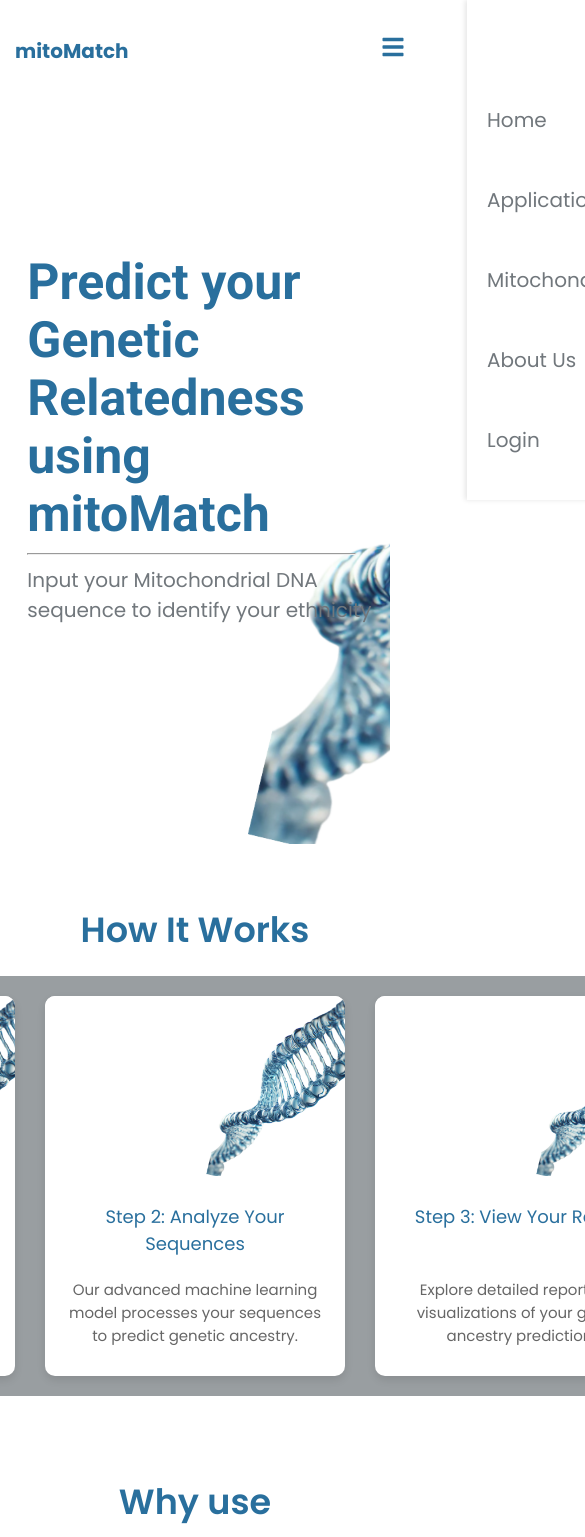
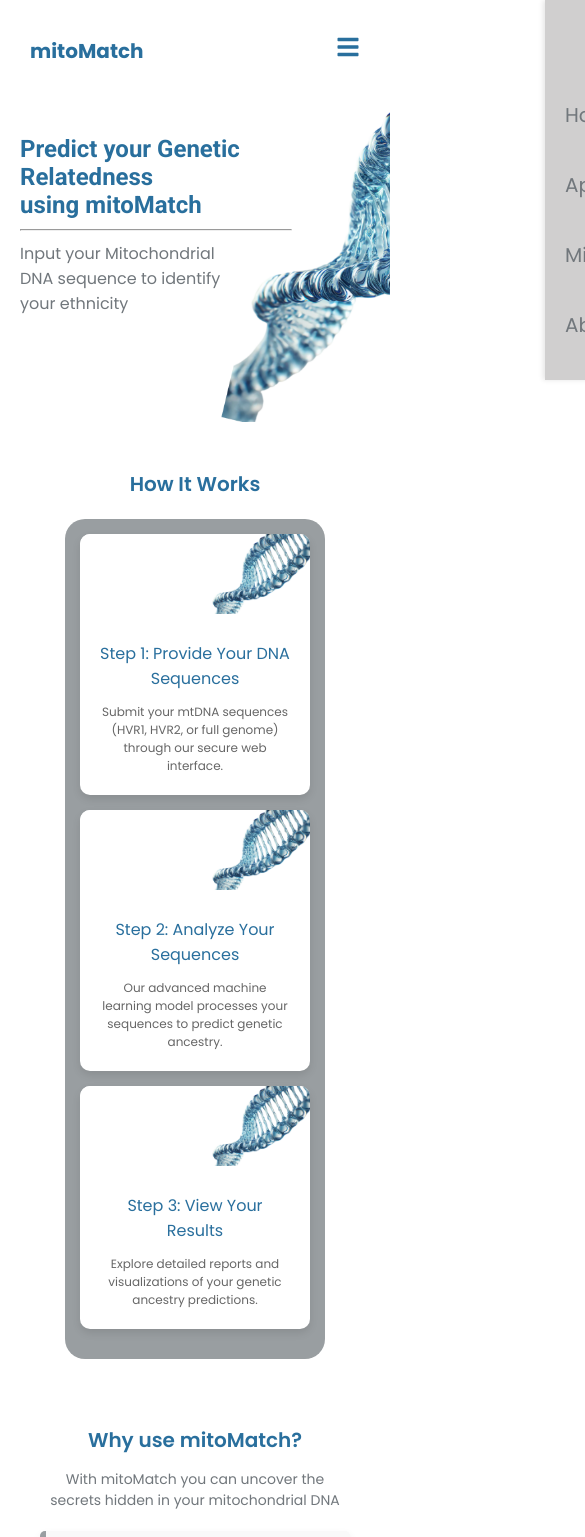
Before and after one commit to saliha-ziyard/mtDNA-ML-Project, a React (Vite) app in the folder Frontend/mtdna-project/: page / in a window 390 px wide. Shown: the top 1537 px of the page, 585 px wide, since content can reach past the window. Built offline with nearby package versions, Linux system fonts and the light colour scheme.

Commit message:
navigation and home page changes

```diff
--- a/Frontend/mtdna-project/src/App.scss
+++ b/Frontend/mtdna-project/src/App.scss
@@ -36,179 +36,7 @@ body {
 
 
 
-//home
-.hero-component{
-  width: 100%;
-  height: 100dvh;
-  position: relative;
 
-  img{
-    width: 100%;
-    height: 100%;
-    object-fit: cover
-  }
-
-  .hero-text-container{
-    padding-left: $paddingLeftDesktop;
-    position: absolute;
-    top: 30%;
-    // left: 0;
-    // right: 60%;
-    z-index: 4;
-
-    h1{
-      font-size: 50px;
-      text-align: left;
-      color: $PrimaryFontColour;
-      font-weight: 700;
-      margin: 0;
-      font-family: 'Roboto', sans-serif;
-      }
-      h2{
-        font-size: 20px;
-        color: $SecondaryFontColour;
-        font-weight: 400;
-        text-align: left;
-        margin: 0;
-      }
-      hr{
-        margin: 10px;
-        margin-left: 0;
-        width: 90%;
-      }
-  }
-}
-
-.how-it-works-component{
-  display: flex;
-  flex-direction: column;
-  // padding-left: $paddingLeftDesktop;
-  align-items: center;
-  justify-content: center;
-
-  h2{
-    font-size: $PrimaryFontSize;
-    color: $PrimaryFontColour;
-    margin-bottom: 20px;
-    font-weight: 600;
-    padding-top: $HeadingPaddingTop;
-  }
-
-  .how-it-works-cards{
-    width: 960px;
-    display: flex;
-    justify-content: space-between;
-    align-items: center;
-    padding: 20px;
-    border-radius: 20px;
-    background-color: $CardBackgroundColour;
-
-    .how-it-works-card{
-      background-color: #fff;
-      border-radius: 10px;
-      box-shadow: 0 4px 8px rgba(0, 0, 0, 0.1);
-      overflow: hidden;
-      max-width: 300px;
-      height: 380px;
-      text-align: center;
-      transition: transform 0.3s ease, box-shadow 0.3s ease;
-
-      img{
-        width: 100%;
-        height: 180px;
-        object-fit: cover;
-      }
-
-      .content{
-        padding: 20px ;
-
-        h3 {
-          font-size: 18px;
-          margin-bottom: 10px;
-          margin-top: 0;
-          color: $PrimaryFontColour;
-          font-weight: 400;
-          height: 50px;
-        }
-
-        .description-box{
-          display: flex;
-
-          p{
-            font-size: 15px;
-            color: $ThirdFontColour;
-            margin-bottom: 20px;
-          }
-        }
-
-      }
-    }
-    .how-it-works-card:hover{
-      transform: translateY(-10px);
-      box-shadow: 0 8px 16px rgba(0, 0, 0, 0.2);
-    }
-  }
-}
-
-.why-use-component {
-  background-color: #fff;
-  padding: 20px;
-  text-align: center;
-
-  h2 {
-    font-size: $PrimaryFontSize;
-    color: $PrimaryFontColour;
-    margin-bottom: 0px;
-    font-weight: 600;
-    padding-top: $HeadingPaddingTop;
-  }
-
-  .content {
-    max-width: 1000px;
-    margin: 0 auto;
-    padding-bottom: $HeadingPaddingTop;
-
-
-    .subtitle {
-      font-size: 17px;
-      color: $SecondaryFontColour;
-      margin-bottom: 30px;
-    }
-
-    .features {
-      display: flex;
-      flex-direction: column;
-      gap: 30px;
-
-      .why-use-card {
-        text-align: left;
-        padding: 20px;
-        border-left: 6px solid $CardBackgroundColour;
-        background-color: #f9f9f9;
-        border-radius: 5px;
-        transition: transform 0.3s ease, box-shadow 0.3s ease;
-        box-shadow: 0 4px 8px rgba(0, 0, 0, 0.08);
-
-
-        h3 {
-          font-size: 20px;
-          color: $PrimaryFontColour;
-          margin-bottom: 10px;
-        }
-
-        p {
-          font-size: 15px;
-          color: $SecondaryFontColour;
-        }
-      }
-      .why-use-card:hover {
-        transform: translateY(-5px);
-        box-shadow: 0 4px 8px rgba(0, 0, 0, 0.1);
-      }
-    }
-  }
-
-}
 
 //Application
 .header-component {
--- /dev/null
+++ b/Frontend/mtdna-project/src/cssStyles/HomeCss.scss
@@ -0,0 +1,326 @@
+@import './variables.scss';
+
+// Hero Component
+.hero-component {
+  width: 100%;
+  height: 100dvh;
+  position: relative;
+  margin-bottom: 0; /* Ensure no bottom margin */
+
+  img {
+    width: 100%;
+    height: 100%;
+    object-fit: cover;
+    display: block; /* Prevents image spacing issues */
+  }
+
+  .hero-text-container {
+    padding-left: $paddingLeftDesktop;
+    position: absolute;
+    top: 30%;
+    z-index: 4;
+    max-width: 800px;
+
+    h1 {
+      font-size: 50px;
+      text-align: left;
+      color: $PrimaryFontColour;
+      font-weight: 700;
+      margin: 0;
+      font-family: 'Roboto', sans-serif;
+    }
+
+    h2 {
+      font-size: 20px;
+      color: $SecondaryFontColour;
+      font-weight: 400;
+      text-align: left;
+      margin: 0;
+    }
+
+    hr {
+      margin: 10px 0 10px 0;
+      width: 90%;
+    }
+  }
+}
+
+// How It Works Component
+.how-it-works-component {
+  display: flex;
+  flex-direction: column;
+  align-items: center;
+  justify-content: center;
+  padding: 0 20px;
+  // margin-top: 0; /* Remove any top margin */
+
+  h2 {
+    font-size: $PrimaryFontSize;
+    color: $PrimaryFontColour;
+    margin-bottom: 20px;
+    font-weight: 600;
+    padding-top: $HeadingPaddingTop;
+  }
+
+  .how-it-works-cards {
+    width: 100%;
+    max-width: 960px;
+    display: flex;
+    justify-content: space-between;
+    align-items: stretch;
+    padding: 20px;
+    border-radius: 20px;
+    background-color: $CardBackgroundColour;
+    gap: 15px;
+
+    .how-it-works-card {
+      background-color: #fff;
+      border-radius: 10px;
+      box-shadow: 0 4px 8px rgba(0, 0, 0, 0.1);
+      overflow: hidden;
+      max-width: 300px;
+      width: 100%;
+      height: auto;
+      text-align: center;
+      transition: transform 0.3s ease, box-shadow 0.3s ease;
+
+      img {
+        width: 100%;
+        height: 180px;
+        object-fit: cover;
+      }
+
+      .content {
+        padding: 20px;
+        display: flex;
+        flex-direction: column;
+        height: calc(100% - 180px);
+
+        h3 {
+          font-size: 18px;
+          margin-bottom: 10px;
+          margin-top: 0;
+          color: $PrimaryFontColour;
+          font-weight: 400;
+          min-height: 50px;
+        }
+
+        .description-box {
+          display: flex;
+          flex: 1;
+
+          p {
+            font-size: 15px;
+            color: $ThirdFontColour;
+            margin-bottom: 20px;
+          }
+        }
+      }
+
+      &:hover {
+        transform: translateY(-10px);
+        box-shadow: 0 8px 16px rgba(0, 0, 0, 0.2);
+      }
+    }
+  }
+}
+
+// Why Use Component
+.why-use-component {
+  background-color: #fff;
+  padding: 20px;
+  text-align: center;
+
+  h2 {
+    font-size: $PrimaryFontSize;
+    color: $PrimaryFontColour;
+    margin-bottom: 0;
+    font-weight: 600;
+    padding-top: $HeadingPaddingTop;
+  }
+
+  .content {
+    max-width: 1000px;
+    margin: 0 auto;
+    padding-bottom: $HeadingPaddingTop;
+    padding-left: 20px;
+    padding-right: 20px;
+
+    .subtitle {
+      font-size: 17px;
+      color: $SecondaryFontColour;
+      margin-bottom: 30px;
+    }
+
+    .features {
+      display: flex;
+      flex-direction: column;
+      gap: 30px;
+
+      .why-use-card {
+        text-align: left;
+        padding: 20px;
+        border-left: 6px solid $CardBackgroundColour;
+        background-color: #f9f9f9;
+        border-radius: 5px;
+        transition: transform 0.3s ease, box-shadow 0.3s ease;
+        box-shadow: 0 4px 8px rgba(0, 0, 0, 0.08);
+
+        h3 {
+          font-size: 20px;
+          color: $PrimaryFontColour;
+          margin-bottom: 10px;
+        }
+
+        p {
+          font-size: 15px;
+          color: $SecondaryFontColour;
+        }
+
+        &:hover {
+          transform: translateY(-5px);
+          box-shadow: 0 4px 8px rgba(0, 0, 0, 0.1);
+        }
+      }
+    }
+  }
+}
+
+// Fix for horizontal overflow and hidden gaps
+html, body {
+  overflow-x: hidden;
+  width: 100%;
+  margin: 0;
+  padding: 0;
+}
+
+// Fix for component gaps
+.hero-component + .how-it-works-component {
+  margin-top: 0;
+}
+
+// Media Queries - Consolidated and organized by breakpoint
+@media (max-width: 992px) and (min-width: 769px) {
+  // Tablet styles
+  .how-it-works-component {
+    .how-it-works-cards {
+      flex-wrap: wrap;
+      justify-content: center;
+
+      .how-it-works-card {
+        margin-bottom: 15px;
+      }
+    }
+  }
+}
+
+@media (max-width: 768px) {
+  // Mobile styles for hero
+  .hero-component {
+    height: fit-content;
+
+    img {
+      height: 50dvh;
+    }
+
+    .hero-text-container {
+      padding-left: 20px;
+      top: 32%;
+      max-width: 300px;
+
+      h1 {
+        font-size: 24px;
+      }
+
+      h2 {
+        font-size: 16px;
+        width: 220px;
+      }
+    }
+  }
+
+  // Mobile styles for how-it-works
+  .how-it-works-component {
+    h2 {
+      font-size: 20px;
+
+    }
+
+    .how-it-works-cards {
+      flex-direction: column;
+      padding: 15px;
+      max-width: 230px;
+      gap:0;
+
+      .how-it-works-card {
+        max-width: 100%;
+        margin-bottom: 15px;
+        max-width: 230px;
+        height: fit-content;
+
+        img{
+          height: 80px;
+        }
+
+        .content {
+          h3 {
+            min-height: auto;
+            font-size: 16px;
+            margin-bottom: 0;
+          }
+
+          .description-box{
+            p{
+              font-size: 12px;
+              margin-bottom: 0;
+            }
+          }
+        }
+
+
+        &:hover {
+          transform: translateY(-5px);
+        }
+      }
+    }
+  }
+
+  // Mobile styles for why-use
+  .why-use-component {
+    h2 {
+      font-size: 20px;
+      // padding-top: 40px;
+    }
+
+    .content {
+      padding-bottom: 40px;
+
+      .subtitle {
+        font-size: 14px;
+        margin-bottom: 20px;
+      }
+
+      .features {
+        gap: 20px;
+
+        .why-use-card {
+            h3 {
+              font-size: 16px;
+            }
+
+            p {
+              font-size: 14px;
+            }
+
+        }
+
+     }
+    }
+  }
+}
+
+@media (max-width: 480px) {
+  // Small mobile styles
+
+
+}
--- a/Frontend/mtdna-project/src/cssStyles/navigationCss.scss
+++ b/Frontend/mtdna-project/src/cssStyles/navigationCss.scss
@@ -10,11 +10,11 @@
   position: absolute;
   z-index: 6;
   width: 100%;
-  max-width: 1200px;
+  max-width: 900px;
   padding: 0 20px;
 
   h1 {
-    margin-left: 0;
+    margin-left: 50px;
     font-size: 25px;
     color: $PrimaryFontColour;
   }
@@ -47,17 +47,21 @@
 // Responsive styles
 @media screen and (max-width: 768px) {
   .navigation-container {
-    padding: 0 15px;
+    width: 340px;
+
+    h1{
+      margin-left: 10px;
+    }
 
     .nav-links {
       position: fixed;
       top: 0;
       right: -100%;
-      width: 70%;
+      width: 50%;
       max-height: 80vh;
       overflow-y: auto;
       flex-direction: column;
-      background-color: white;
+      background-color: rgb(208, 207, 207);
       box-shadow: -2px 0 5px rgba(0, 0, 0, 0.1);
       transition: right 0.3s ease;
       padding: 80px 20px 20px;
@@ -67,7 +71,7 @@
         margin: 15px 0;
         font-size: 20px;
         width: 100%;
-        padding: 10px 0;
+        padding: 5px 0;
       }
     }
 
--- a/Frontend/mtdna-project/src/views/Home.jsx
+++ b/Frontend/mtdna-project/src/views/Home.jsx
@@ -4,6 +4,7 @@ import HowItWorksCard from "./cards/HowItWorksCard";
 import WhyUseCard from "./cards/WhyUseCard";
 import Footer from "./subComponents/Footer";
 import Navigation from "./subComponents/Navigation";
+import '../cssStyles/HomeCss.scss'
 
 function Home() {
   return (
--- a/Frontend/mtdna-project/src/views/subComponents/Navigation.jsx
+++ b/Frontend/mtdna-project/src/views/subComponents/Navigation.jsx
@@ -40,7 +40,7 @@ function Navigation() {
         <Link to="/input-sequence" onClick={() => setIsOpen(false)}>Applications</Link>
         <Link to="/mitochondrial-dna" onClick={() => setIsOpen(false)}>Mitochondrial DNA</Link>
         <Link to="/about-us" onClick={() => setIsOpen(false)}>About Us</Link>
-        <Link to="/login" onClick={() => setIsOpen(false)}>Login</Link>
+        {/* <Link to="/login" onClick={() => setIsOpen(false)}>Login</Link> */}
       </div>
     </div>
   );
```
